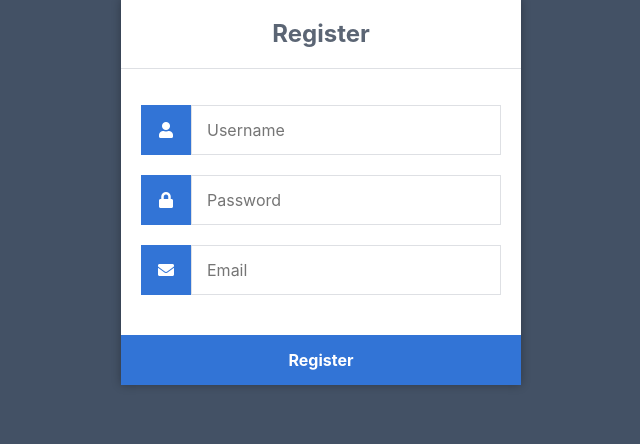
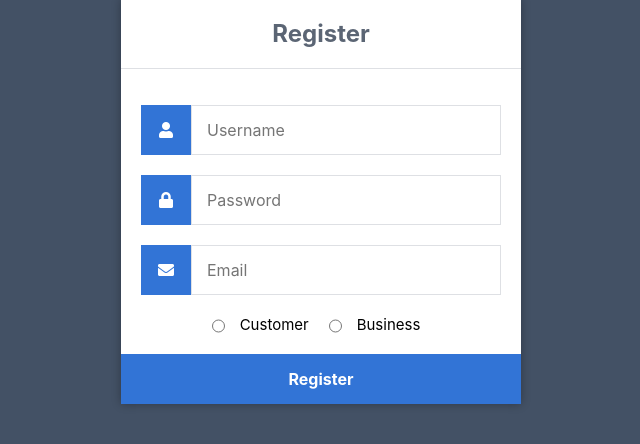
Before and after one commit to kevinaaronson/covid-restaurant-app, a PHP site: page /register.html in a window 1280 px wide. Shown: the part 101-545 px from the top of the page, without its empty margins (319-959 px from the left). Run offline with PHP 8.4, Linux system fonts and the light colour scheme.

Commit message:
added radio button to registration page
Radio button allows the users to submit registration for restaurant or individual. Radio button choice will be a boolean value once implemented into database.

```diff
--- a/Project/register.html
+++ b/Project/register.html
@@ -22,8 +22,16 @@
         <label for="email">
             <i class="fas fa-envelope"></i>
         </label>
-        <input type="email" name="email" placeholder="Email" id="email" required>
+        <input type="email" name="email" placeholder="Email" id="email" required><br>
+
+        <span class="radio">
+            <input type="radio" id="customer" name="user type" value="customer">
+            <labelradio for="customer">Customer</labelradio>
+            <input type="radio" id="business" name="user type" value="business">
+            <labelradio for="business">Business</labelradio>
+        </span>
         <input type="submit" value="Register">
+
     </form>
 
 </div>
--- a/Project/style.css
+++ b/Project/style.css
@@ -177,3 +177,16 @@ body.loggedin {
     background-color: #2868c7;
     transition: background-color 0.2s;
 }
+.radio{
+    display: flex;
+    flex-wrap: wrap;
+    justify-content: center;
+}
+.radio input[type="radio"]{
+    margin-right: 15px;
+    color: #2868c7;
+}
+.radio labelradio{
+    margin-right: 15px;
+    font-size: 15px;
+}
```
